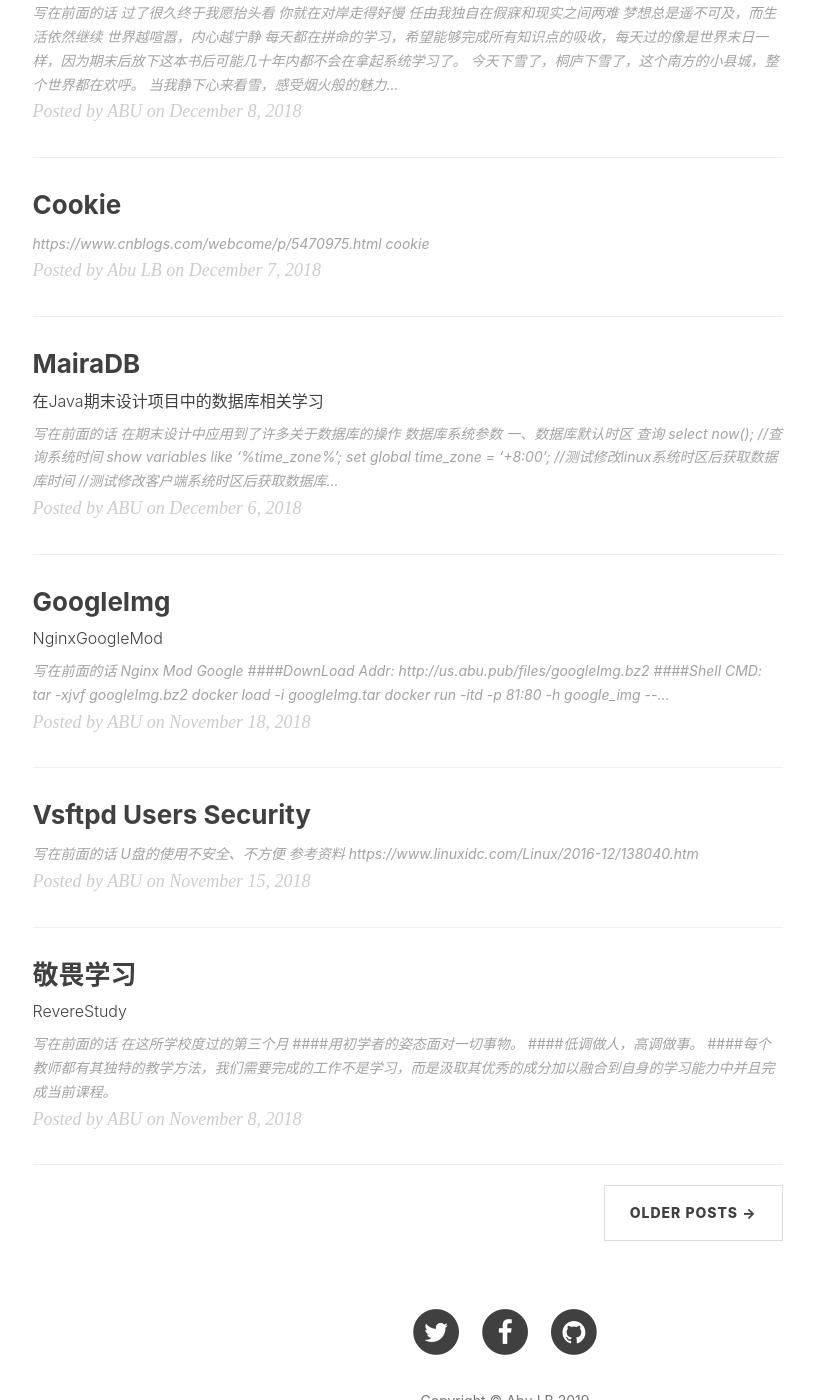
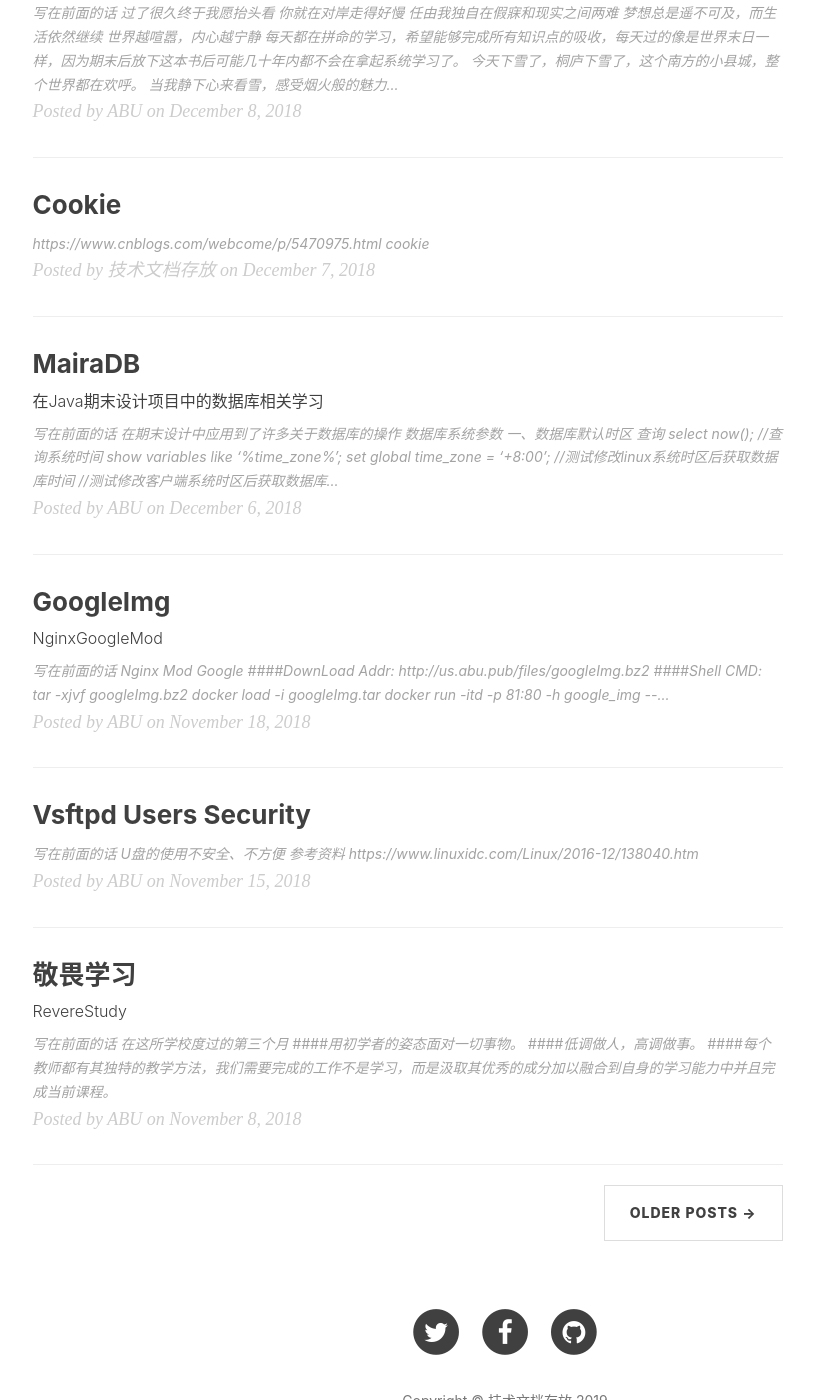
Before and after one commit to abuxliu/abuxliu.github.io, a Jekyll site: the page built from index.html, in a window 1280 px wide and 1400 px high, scrolled down 1444 px. Shown: the whole window, without its empty margins (135-950 px from the left). Built offline with Jekyll 4.4.1, drawn with Linux system fonts in a browser that asks for light colours; nearby versions of some CDN libraries; the list of posts is cut into pages by our own code; comment, search, counter and statistics services are not loaded; some of the changed text lies outside the part shown.

Commit message:
Update _config.yml

```diff
--- a/_config.yml
+++ b/_config.yml
@@ -1,5 +1,7 @@
-title: Abu LB
-SEOTitle: 阿布LB | Abu LB
+#title: Abu LB
+title: 技术文档存放
+#SEOTitle: 阿布LB | Abu LB
+SEOTitle: 技术文档存放
 header-img: img/home-bg.jpg
 email: abuxliu@gmail.com
 description: "关于后端与架构、红帽与音乐 | 阿布，Linux & Database，Software Engineer，OS Designer | 这里是 @abuxliu 的个人博客，与你一起发现更大的世界。"
```
